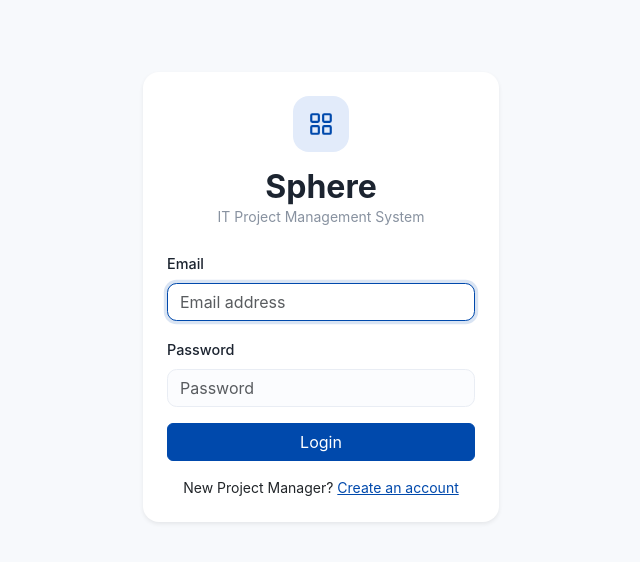
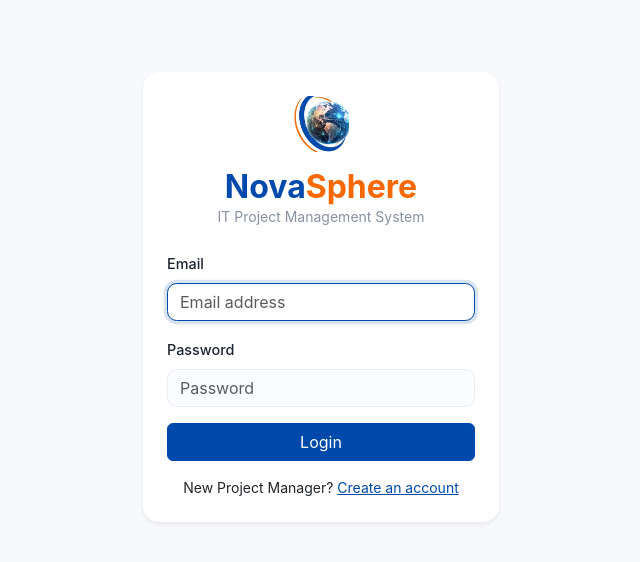
Before and after one commit to Brian-oum/Project_Management, a Django app: page /login/ in a window 1280 px wide. Shown: the top 562 px of the page, without its empty margins (319-959 px from the left). Run offline with Django 5.2, Linux system fonts and the light colour scheme.

Commit message:
without full seo

```diff
--- a/Nova/Sphere/templates/Sphere/login.html
+++ b/Nova/Sphere/templates/Sphere/login.html
@@ -1,4 +1,5 @@
 {% extends 'Sphere/base.html' %}
+{% load static %}
 {% block title %}Login - Sphere{% endblock %}
 {% block content %}
 <div class="row justify-content-center mt-5">
@@ -6,10 +7,10 @@
     <div class="card sphere-card shadow-sm">
       <div class="card-body p-4">
         <div class="text-center mb-4">
-          <div class="sphere-stat-icon mx-auto mb-3" style="width:56px;height:56px;border-radius:16px;">
-            <svg xmlns="http://www.w3.org/2000/svg" viewBox="0 0 24 24" fill="none" stroke="currentColor" stroke-width="2" stroke-linecap="round" stroke-linejoin="round" style="width:26px;height:26px;"><rect x="3" y="3" width="7" height="7" rx="1"></rect><rect x="14" y="3" width="7" height="7" rx="1"></rect><rect x="3" y="14" width="7" height="7" rx="1"></rect><rect x="14" y="14" width="7" height="7" rx="1"></rect></svg>
-          </div>
-          <h2 class="fw-bold mb-0">Sphere</h2>
+          <img src="{% static 'images/nova_logo.webp' %}" alt="NovaSphere logo" class="mx-auto mb-3" style="width:56px;height:56px;border-radius:16px;object-fit:cover;display:block;">
+          <h2 class="fw-bold mb-0">
+            <span style="color: var(--sphere-primary);">Nova</span><span style="color: var(--sphere-accent);">Sphere</span>
+          </h2>
           <p class="text-muted small mb-0">IT Project Management System</p>
         </div>
         {% if form.non_field_errors %}
```
Also changed, not shown: Nova/Sphere/templates/Sphere/register.html (+5 -5 lines).
